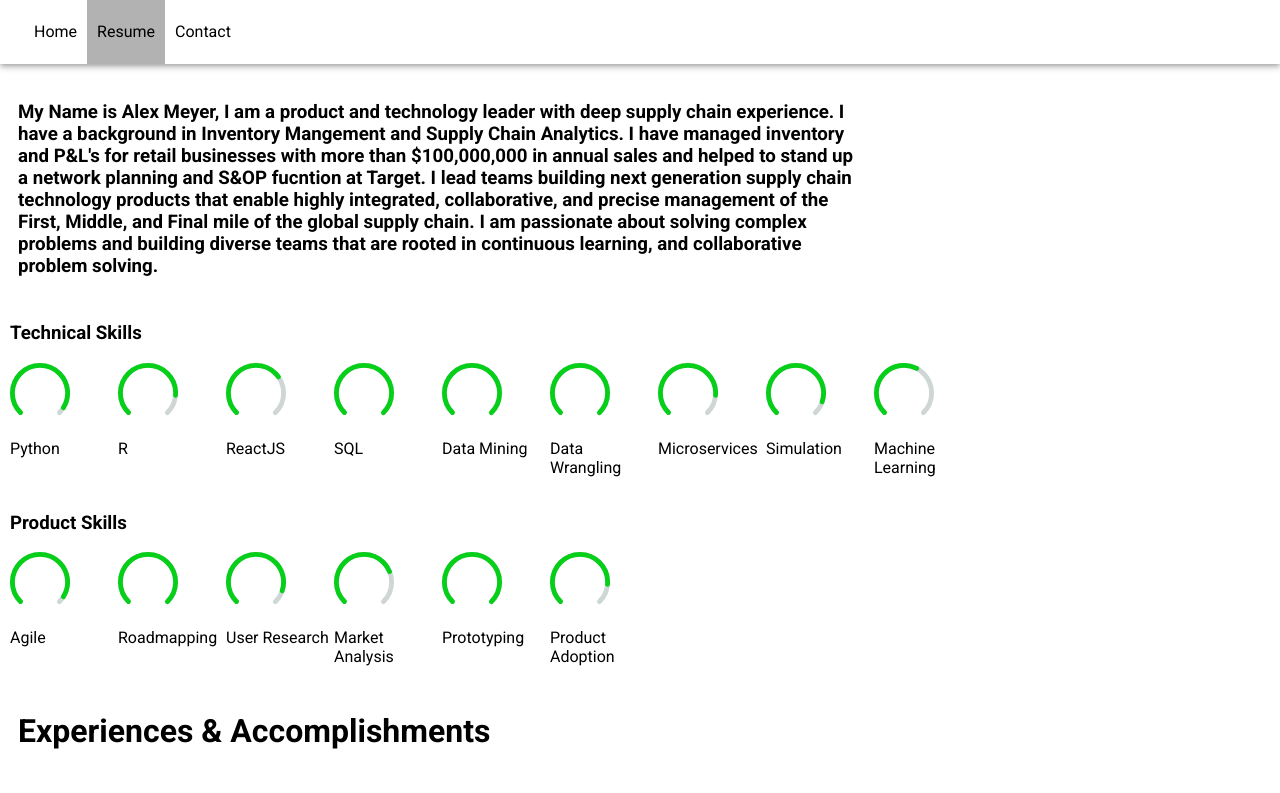
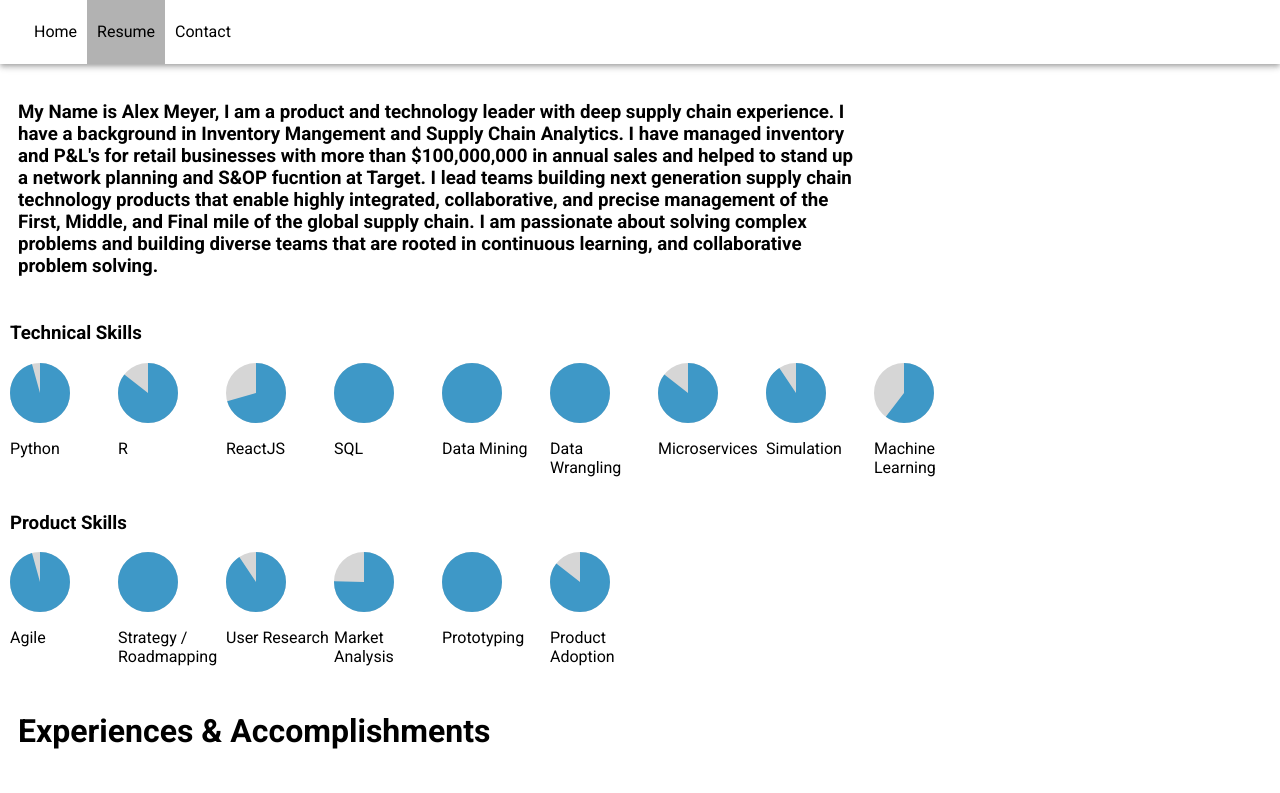
Before and after one commit to alexjmeyer92/personal-website-ui, a React (Create React App) app: page /resume in a window 1280 px wide. Shown: the top 793 px of the page. Built offline with nearby package versions, Linux system fonts and the light colour scheme.

Commit message:
update format

```diff
--- a/src/components/Resume/SkillGuages.jsx
+++ b/src/components/Resume/SkillGuages.jsx
@@ -9,14 +9,22 @@ const SkillGuage = props => {
   const { guageValue } = props;
   return (
     <div style={{ height: '60px', width: '60px' }}>
-      <CircularProgressbar
+      {/* <CircularProgressbar
         value={guageValue}
         circleRatio={0.75}
+        strokeWidth={12}
         styles={buildStyles({
           rotation: 1 / 2 + 1 / 8,
           strokeLinecap: 'round',
           trailColor: '#CED7D6',
           pathColor: '#05CF18',
+        })}
+      /> */}
+      <CircularProgressbar
+        value={guageValue}
+        strokeWidth={50}
+        styles={buildStyles({
+          strokeLinecap: 'butt',
         })}
       />
     </div>
--- a/src/views/Home.jsx
+++ b/src/views/Home.jsx
@@ -43,16 +43,8 @@ const Home = () => {
     <div className={classes.bg}>
       <Card className={classes.card}>
         <Grid container>
-          <Grid item xs={12} md={8}>
-            {/* <img
-              src={PersonalLogo}
-              className={classes.logo}
-              alt="Alex Meyer Logo"
-            /> */}
-            <h1>Maybe some sort of dope logo should go here???</h1>
-          </Grid>
-          <Grid item xs={12} md={4}>
-            <h1>Alex Meyer</h1>
+          <Grid item xs={12}>
+            <h1 style={{ color: 'white' }}>|| Alex Meyer ||</h1>
           </Grid>
         </Grid>
         <CardActions className={classes.cardBottom}>
--- a/src/views/Resume.jsx
+++ b/src/views/Resume.jsx
@@ -76,7 +76,7 @@ const Resume = () => {
           </Grid>
           <Grid item xs={1}>
             <SkillGuage guageValue={100} />
-            <p>Roadmapping</p>
+            <p>Strategy / Roadmapping</p>
           </Grid>
           <Grid item xs={1}>
             <SkillGuage guageValue={90} />
```
Also changed, not shown: notes.txt.
